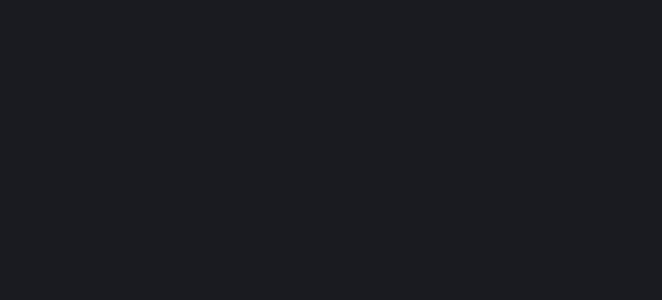
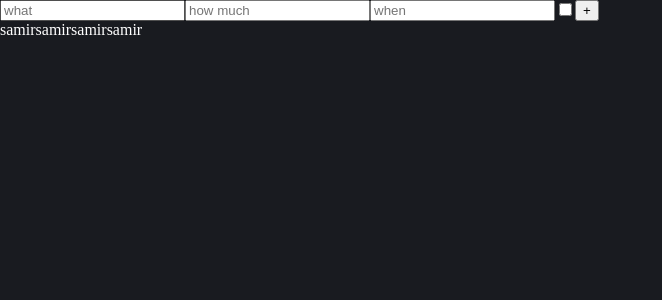
Before and after one commit to devdrqgon/mc-fe, a React (Create React App) app: page /test/bill in a window 1280 px wide. Shown: the top 300 px of the page, without its empty margins (0-662 px from the left). Built offline with nearby package versions, Linux system fonts and the light colour scheme.

Commit message:
bills creator

```diff
--- /dev/null
+++ b/src/features/bill/billCreator.tsx
@@ -0,0 +1,114 @@
+import { useEffect, useRef, useState } from "react";
+import { v4 as uuidv4 } from 'uuid';
+
+interface BillCreatorProps {
+    _username: string,
+    _uiBillsProp: Array<{
+        billName: string,
+        username: string
+        paid: boolean
+        cost: number,
+        when: number
+    }>,
+    handleBillCallback: (bill: {
+        billName: string,
+        username: string
+        paid: boolean
+        cost: number,
+        when: number
+    }) => void
+}
+const BillCreator: React.FC<BillCreatorProps> = ({_username,handleBillCallback,_uiBillsProp}) => {
+    const billNameRef = useRef<HTMLInputElement>(null)
+    const billWhenRef = useRef<HTMLInputElement>(null)
+    const billCostRef = useRef<HTMLInputElement>(null)
+
+    const [newBillFlag, setnewBillFlag] = useState(false)
+
+    const [uiBills, setUIBills] = useState<Array<{
+        billName: string,
+        username: string
+        paid: boolean
+        cost: number,
+        when: number
+    }>>(_uiBillsProp)
+    useEffect(() => {
+
+    }, [uiBills])
+    const addBillClicked = () => {
+        const _bill: {
+            billName: string,
+            username: string
+            paid: boolean
+            cost: number,
+            when: number
+        } = {
+            billName: billNameRef.current!.value! as string,
+            username: _username,
+            paid: newBillFlag,
+            cost: billCostRef.current!.value! as unknown as number,
+            when: billWhenRef.current!.value! as unknown as number,
+        }
+        handleBillCallback(_bill)
+
+
+        setUIBills(() => [...uiBills, _bill])
+
+    }
+
+    return (
+        <>
+            <div style={{ display: 'flex' }}>
+                <input placeholder={"what"} ref={billNameRef} type={"text"}></input>
+                <input placeholder={"how much"} ref={billCostRef} type={"number"}></input>
+                <input placeholder={"when"} ref={billWhenRef} type={"number"}></input>
+                <div>
+                    <input
+                        type="checkbox"
+                        checked={newBillFlag}
+                        onChange={() => {
+                            setnewBillFlag(!newBillFlag)
+                        }}
+                    />
+
+                </div>
+                <button
+                    onClick={addBillClicked}
+                >
+                    +
+                </button>
+
+            </div>
+            <div
+                style={{
+                    display: 'flex',
+                    flexDirection: 'column',
+                    color: '#fff'
+                }}>
+                {uiBills.map((b) => (
+                    <div
+                        key={uuidv4()}
+                        style={{
+                            display: 'flex',
+                        }}
+                    >
+                        <div>
+                            {b.billName}
+                        </div>
+                        <div>
+                            {b.billName}
+                        </div>
+                        <div>
+                            {b.billName}
+                        </div>
+                        <div>
+                            {b.billName}
+                        </div>
+                    </div>
+                ))}
+            </div>
+        </>
+    )
+}
+
+export default BillCreator
--- a/src/features/onBoarding/onBoarding.tsx
+++ b/src/features/onBoarding/onBoarding.tsx
@@ -1,6 +1,6 @@
 import { queryClient } from 'authApp';
 import axios from 'axios'
-import React, { useRef, useState } from "react";
+import React, { useEffect, useRef, useState } from "react";
 import { v4 as uuidv4, v4 } from 'uuid';
 import Typography from '@mui/material/Typography';
 
@@ -14,31 +14,43 @@ import {
 import { useHistory } from 'react-router';
 import { axiosClient } from 'config/config';
 import useBills from 'hooks/useBills';
+import BillCreator from 'features/bill/billCreator';
 
 
 
 const OnBoarding = () => {
 
+    //Bills
+    const [uiBills, setUIBills] = useState<Array<{
+        billName: string,
+        username: string
+        paid: boolean
+        cost: number,
+        when: number
+    }>>([])
+    useEffect(() => {
+
+    }, [uiBills])
+    const handleNewBillCallback = (_bill: {
+        billName: string,
+        username: string
+        paid: boolean
+        cost: number,
+        when: number
+    }) => {
+        setUIBills(() => [...uiBills, _bill])
+    }
+
+    const currentBalanceRef = useRef<HTMLInputElement>(null);
+    const miscBudgetRef = useRef<HTMLInputElement>(null);
+    const dayOfMonthOfSalaryRef = useRef<HTMLInputElement>(null);
+
+
     const history = useHistory()
     const [saved, setSaved] = useState(false)
-    const [newBillFlag, setnewBillFlag] = useState(false)
 
 
-    const createBillMutation = useMutation<Response, unknown, {
-        sum: number,
-        text: string,
-        username: string,
-        paid: boolean,
-        when: number
-    }>((data) => axiosClient.post("/bills",
-        data),
-        {
-            onSettled: () => {
-                queryClient.invalidateQueries("bills");
-                whatRef.current!.value = "";
-            },
-        }
-    )
+
     const createUserInfoMutation = useMutation<Response, unknown, {
         username: string,
         salary: number,
@@ -68,13 +80,6 @@ const OnBoarding = () => {
             },
         }
     )
-
-    const whatRef = useRef<HTMLInputElement>(null);
-    const whenRef = useRef<HTMLInputElement>(null);
-    const sumRef = useRef<HTMLInputElement>(null);
-    const currentBalanceRef = useRef<HTMLInputElement>(null);
-    const miscBudgetRef = useRef<HTMLInputElement>(null);
-    const dayOfMonthOfSalary = useRef<HTMLInputElement>(null);
 
 
     return (
@@ -114,13 +119,13 @@ const OnBoarding = () => {
                 </div>
                 <div>
                     <input placeholder={"salary"} ref={currentBalanceRef} type={"number"}></input>
-                    <input placeholder={"dayOfMonthOfSalary"} ref={dayOfMonthOfSalary} type={"number"}></input>
+                    <input placeholder={"dayOfMonthOfSalary"} ref={dayOfMonthOfSalaryRef} type={"number"}></input>
                     <button
                         onClick={() => {
                             createUserInfoMutation.mutate({
                                 username: localStorage.getItem('username')!,
                                 salary: currentBalanceRef.current!.value as unknown as number,
-                                dayOfMonthOfSalary: dayOfMonthOfSalary.current!.value as unknown as number,
+                                dayOfMonthOfSalary: dayOfMonthOfSalaryRef.current!.value as unknown as number,
                                 bills: [],
                                 accounts: []
                             }) //text: textRef.current!.value ?? ""
@@ -141,35 +146,7 @@ const OnBoarding = () => {
                         Bills, (u can add them later if u lazy)
                     </Typography>
                 </div>
-                <div style={{ display: 'flex' }}>
-                    <input placeholder={"what"} ref={whatRef} type={"text"}></input>
-                    <input placeholder={"how much"} ref={sumRef} type={"number"}></input>
-                    <input placeholder={"when"} ref={whenRef} type={"number"}></input>
-                    <div>
-                        <input
-                            type="checkbox"
-                            checked={newBillFlag}
-                            onChange={() => {
-                                setnewBillFlag(!newBillFlag)
-                            }}
-                        />
-
-                    </div>
-                    <button
-                        onClick={() => {
-                            createBillMutation.mutate({
-                                sum: sumRef.current!.value as unknown as number ?? 0,
-                                text: whatRef.current!.value ?? "",
-                                username: localStorage.getItem('username')!,
-                                paid: newBillFlag,
-                                when: whenRef.current!.value as unknown as number ?? 0,
-
-                            }) //text: textRef.current!.value ?? ""
-                        }}
-                    >
-                        +
-                    </button>
-                </div>
+                <BillCreator handleBillCallback={handleNewBillCallback} _username={"ad"} _uiBillsProp={uiBills}></BillCreator>
 
             </div>
             <div style={{
--- a/src/testPage.tsx
+++ b/src/testPage.tsx
@@ -1,4 +1,5 @@
 import DraggableList from 'components/draggableList'
+import BillCreator from 'features/bill/billCreator'
 import PlansOverview from 'features/savingPlan/plans.overview'
 import React, { useEffect } from 'react'
 import { Route, Switch } from 'react-router'
@@ -13,14 +14,25 @@ const Testpage = () => {
     return (
         <>
             <Switch>
+                <Route path="/test/bill" exact
+                    render={() => (
+                        <BillCreator handleBillCallback={() => { }} _uiBillsProp={[{
+                            billName: "samir",
+                            username: " samir",
+                            paid: true,
+                            cost: 22,
+                            when: 2
+                        }]} _username={"samir"} />
+                    )}
+                />
                 <Route path="/test/drag" exact
                     render={(props) => (
-                        <DraggableList  />
+                        <DraggableList />
                     )}
                 />
-                 <Route exact path="/test/goals"
+                <Route exact path="/test/goals"
                     render={() => (
-                        <PlansOverview   />
+                        <PlansOverview />
                     )}
                 />
             </Switch>
```
